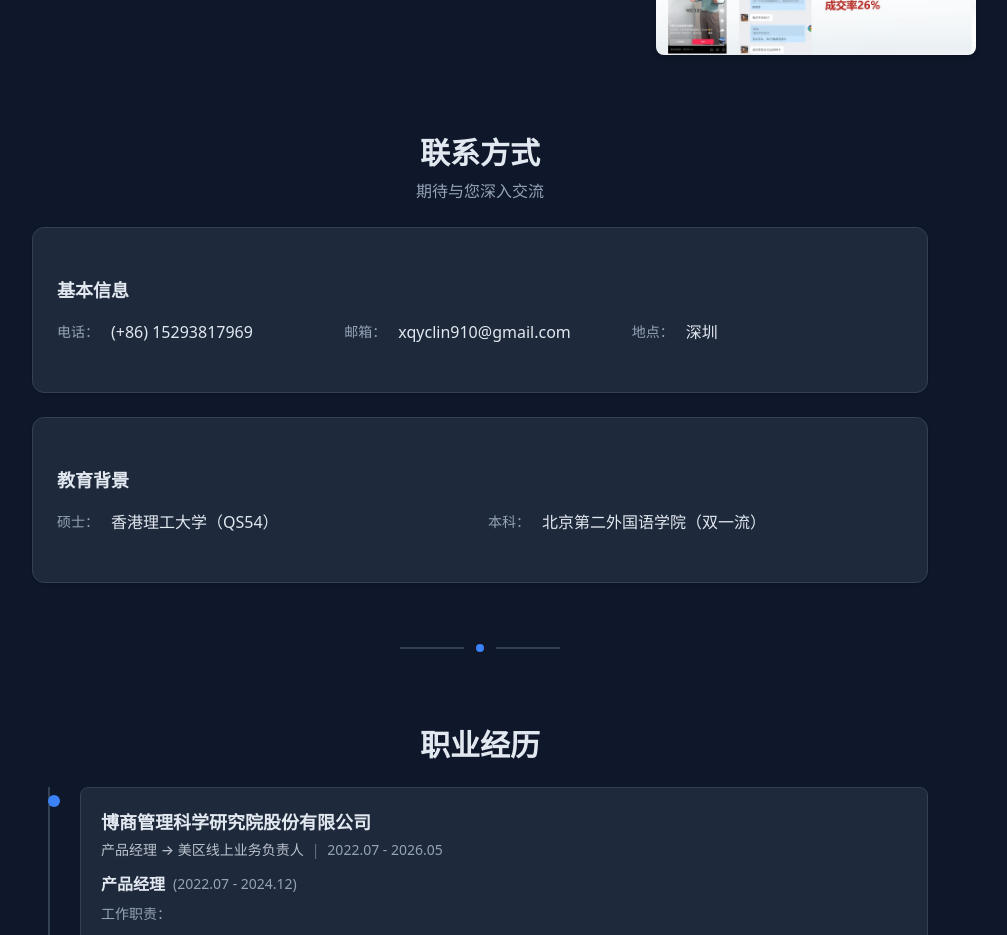
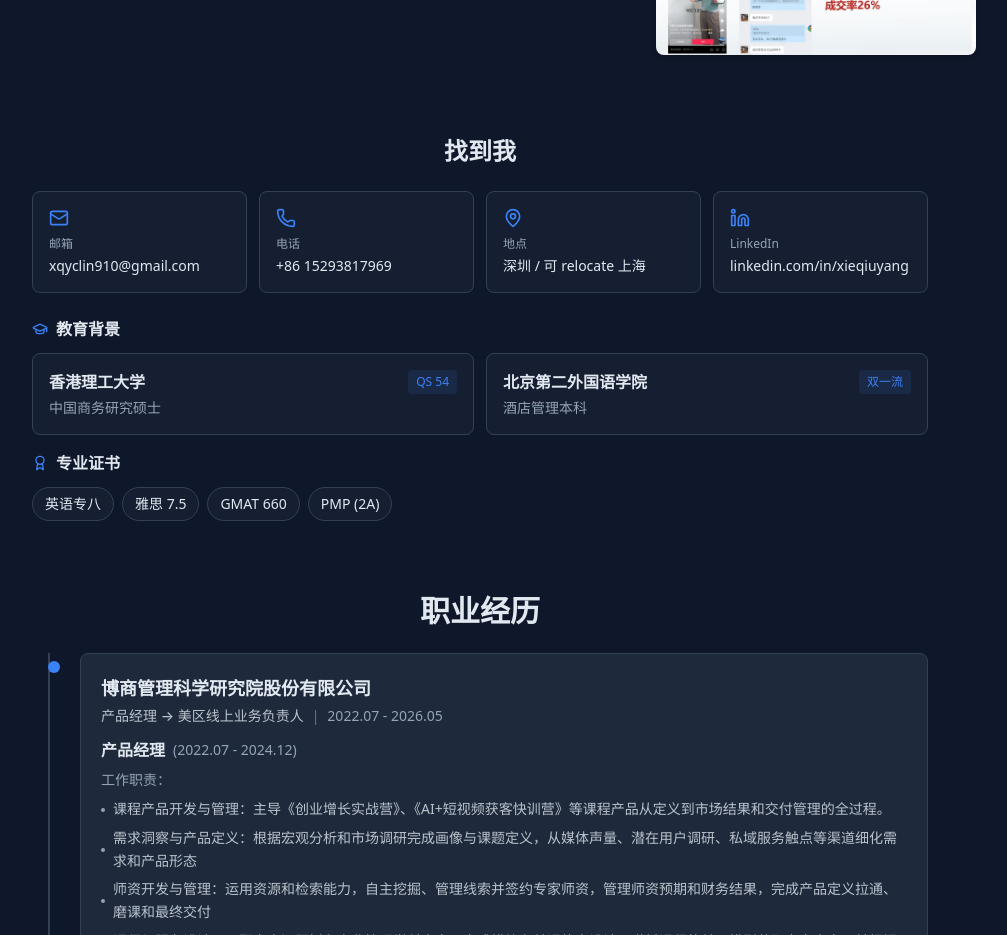
Before and after one commit to xqyclin910-oss/clin-portfolio, a Next.js app: page / in a window 1280 px wide. Shown: the part 7980-8915 px from the top of the page, without its empty margins (160-1167 px from the left). Built offline with nearby package versions, Linux system fonts and the light colour scheme.

Commit message:
refactor: Contact板块重新设计-卡片式布局+图标+教育背景+证书标签
Coze-Commit-Type: user
Coze-User-ID: 1132941795395483
Coze-Conversation-ID: 9004599

```diff
--- a/src/components/portfolio/Contact.tsx
+++ b/src/components/portfolio/Contact.tsx
@@ -1,98 +1,157 @@
 'use client';
 
-import { Card, CardContent } from '@/components/ui/card';
+import { Mail, Phone, MapPin, Linkedin } from 'lucide-react';
+import { GraduationCap, Award } from 'lucide-react';
 
-interface ContactItem {
-  label: string;
-  value: string;
-}
-
-const contacts: ContactItem[] = [
+// 联系方式数据
+const contacts = [
   {
-    label: '电话',
-    value: '(+86) 15293817969',
+    icon: Mail,
+    label: '邮箱',
+    value: 'xqyclin910@gmail.com',
+    href: 'mailto:xqyclin910@gmail.com',
   },
   {
-    label: '邮箱',
-    value: 'xqyclin910@gmail.com',
+    icon: Phone,
+    label: '电话',
+    value: '+86 15293817969',
+    href: 'tel:+8615293817969',
   },
   {
+    icon: MapPin,
     label: '地点',
-    value: '深圳',
+    value: '深圳 / 可 relocate 上海',
+    href: null,
+  },
+  {
+    icon: Linkedin,
+    label: 'LinkedIn',
+    value: 'linkedin.com/in/xieqiuyang',
+    href: 'https://linkedin.com/in/xieqiuyang',
   },
 ];
 
-const education: ContactItem[] = [
+// 教育背景数据
+const education = [
   {
-    label: '硕士',
-    value: '香港理工大学（QS54）',
+    school: '香港理工大学',
+    degree: '中国商务研究硕士',
+    time: '',
+    badge: 'QS 54',
   },
   {
-    label: '本科',
-    value: '北京第二外国语学院（双一流）',
+    school: '北京第二外国语学院',
+    degree: '酒店管理本科',
+    time: '',
+    badge: '双一流',
   },
+];
+
+// 证书数据
+const certificates = [
+  '英语专八',
+  '雅思 7.5',
+  'GMAT 660',
+  'PMP (2A)',
 ];
 
 export function Contact() {
   return (
-    <section className="px-6 py-8 md:py-10">
+    <section id="contact" className="px-6 py-8 md:py-10">
       <div className="max-w-4xl mx-auto">
-        {/* 标题 */}
-        <div className="text-center mb-6">
-          <h2 className="text-3xl font-bold mb-2 text-foreground">联系方式</h2>
-          <p className="text-base text-muted-foreground">期待与您深入交流</p>
+        {/* 主标题 */}
+        <h2 className="text-2xl font-bold text-foreground mb-6 text-center">
+          找到我
+        </h2>
+
+        {/* 联系方式卡片网格 */}
+        <div className="grid grid-cols-2 md:grid-cols-4 gap-3 mb-6">
+          {contacts.map((contact, index) => {
+            const Icon = contact.icon;
+            const content = (
+              <div
+                key={index}
+                className={`group p-4 rounded-lg border border-border bg-card/50
+                  hover:border-primary/30 hover:bg-card transition-all duration-200
+                  ${contact.href ? 'cursor-pointer' : ''}`}
+              >
+                {/* 图标 */}
+                <Icon className="w-5 h-5 text-primary mb-2" />
+                {/* 标签 */}
+                <p className="text-xs text-muted-foreground mb-1">
+                  {contact.label}
+                </p>
+                {/* 值 */}
+                <p className="text-sm font-medium text-foreground truncate">
+                  {contact.value}
+                </p>
+              </div>
+            );
+
+            if (contact.href) {
+              return (
+                <a
+                  key={index}
+                  href={contact.href}
+                  target={contact.href.startsWith('http') ? '_blank' : undefined}
+                  rel={contact.href.startsWith('http') ? 'noopener noreferrer' : undefined}
+                  className="block"
+                >
+                  {content}
+                </a>
+              );
+            }
+            return content;
+          })}
         </div>
 
-        {/* 联系信息 */}
-        <Card className="bg-card border-border mb-6">
-          <CardContent className="p-6">
-            <h3 className="text-lg font-semibold text-foreground mb-4">基本信息</h3>
-            <div className="grid grid-cols-1 md:grid-cols-3 gap-4">
-              {contacts.map((contact, index) => (
+        {/* 教育背景 */}
+        <div className="mb-4">
+          <h3 className="text-base font-semibold text-foreground mb-3 flex items-center gap-2">
+            <GraduationCap className="w-4 h-4 text-primary" />
+            教育背景
+          </h3>
+          <div className="grid grid-cols-1 md:grid-cols-2 gap-3">
+            {education.map((item, index) => (
               <div
                 key={index}
-                  className="flex items-center gap-3"
+                className="p-4 rounded-lg border border-border bg-card/50"
               >
-                  <span className="text-sm text-muted-foreground">
-                    {contact.label}：
+                <div className="flex items-start justify-between">
+                  <div>
+                    <p className="text-base font-semibold text-foreground mb-1">
+                      {item.school}
+                    </p>
+                    <p className="text-sm text-muted-foreground">
+                      {item.degree}
+                    </p>
+                  </div>
+                  {item.badge && (
+                    <span className="text-xs px-2 py-1 rounded bg-primary/10 text-primary font-medium">
+                      {item.badge}
                     </span>
-                  <span className="text-base text-foreground font-medium">
-                    {contact.value}
-                  </span>
+                  )}
+                </div>
               </div>
             ))}
           </div>
-          </CardContent>
-        </Card>
+        </div>
 
-        {/* 教育背景 */}
-        <Card className="bg-card border-border">
-          <CardContent className="p-6">
-            <h3 className="text-lg font-semibold text-foreground mb-4">教育背景</h3>
-            <div className="grid grid-cols-1 md:grid-cols-2 gap-4">
-              {education.map((edu, index) => (
-                <div
+        {/* 证书 */}
+        <div>
+          <h3 className="text-base font-semibold text-foreground mb-3 flex items-center gap-2">
+            <Award className="w-4 h-4 text-primary" />
+            专业证书
+          </h3>
+          <div className="flex flex-wrap gap-2">
+            {certificates.map((cert, index) => (
+              <span
                 key={index}
-                  className="flex items-center gap-3"
+                className="text-sm px-3 py-1.5 rounded-full border border-border bg-card/50 text-foreground"
               >
-                  <span className="text-sm text-muted-foreground">
-                    {edu.label}：
+                {cert}
               </span>
-                  <span className="text-base text-foreground font-medium">
-                    {edu.value}
-                  </span>
-                </div>
             ))}
-            </div>
-          </CardContent>
-        </Card>
-
-        {/* 结尾 */}
-        <div className="text-center mt-12">
-          <div className="inline-flex items-center gap-3">
-            <div className="w-16 h-0.5 bg-border" />
-            <div className="w-2 h-2 rounded-full bg-primary" />
-            <div className="w-16 h-0.5 bg-border" />
           </div>
         </div>
       </div>
```
Lines whose indentation alone changed are shown as unchanged.
